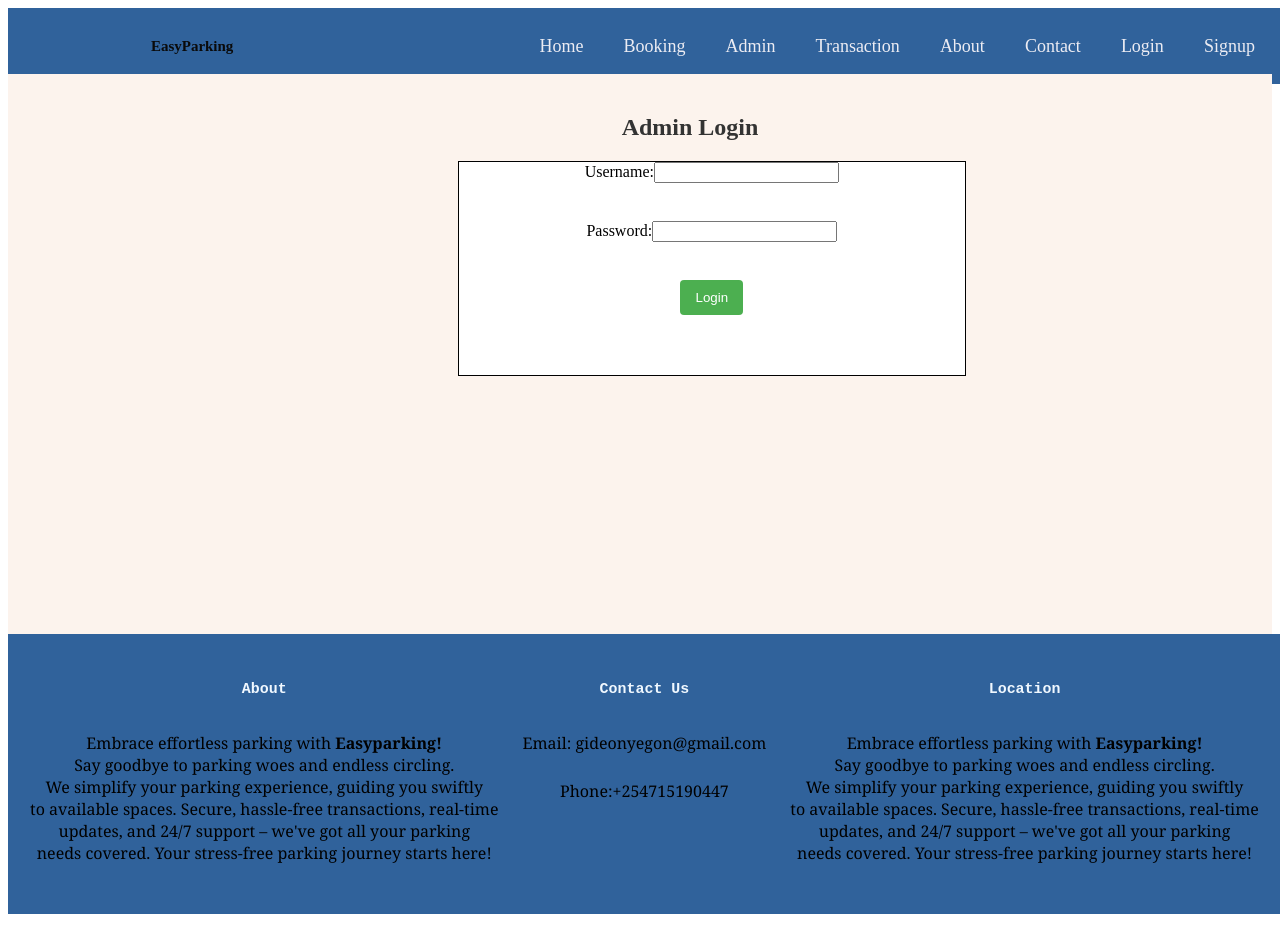
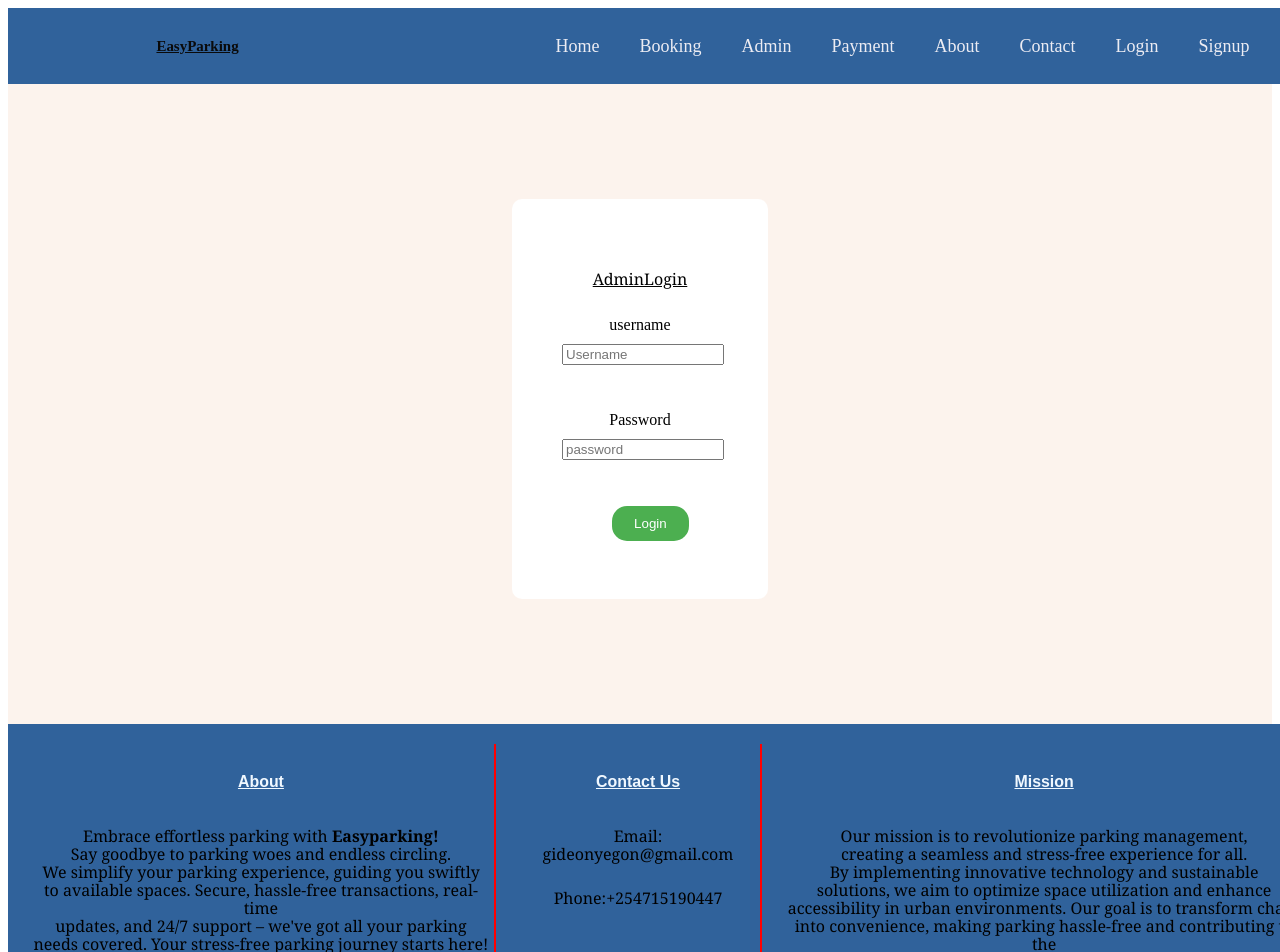
Before and after one commit to Gideonkipyegon/parkingclient, a React (Vite) app: page /Admin in a window 1280 px wide. Shown: the top 952 px of the page. Before the commit the page ends 922 px from the top, so only its background shows below. Built offline with nearby package versions, Linux system fonts and the light colour scheme.

Commit message:
monday commit

```diff
--- a/package.json
+++ b/package.json
@@ -11,6 +11,8 @@
   },
   "dependencies": {
     "@hookform/resolvers": "^3.3.1",
+    "@stripe/react-stripe-js": "^2.5.0",
+    "@stripe/stripe-js": "^3.0.5",
     "axios": "^1.5.1",
     "react": "^18.2.0",
     "react-dom": "^18.2.0",
--- a/src/App.jsx
+++ b/src/App.jsx
@@ -16,7 +16,7 @@ import Sidenav from './components/Sidenav'
 import Admin from './components/Admin.jsx'
 import Rates from './components/Rates.jsx'
 import Reports from './components/Reports.jsx'
-import Transaction from './components/Transaction.jsx'
+import Payment from './components/Payment.jsx'
 function App() {
 
 
@@ -29,7 +29,7 @@ function App() {
       <Route path='/Home' element={<Home />}/>
       <Route path='/Booking' element={<Booking />}/>
       <Route path='/Reports' element={<Reports />}/>
-      <Route path='/Transaction' element={<Transaction />}/>
+      <Route path='/Payment' element={<Payment />}/>
       <Route path='/Admin' element={<Admin />}/>
       <Route path='/Login' element={<Login />}/>
       <Route path='/Rates' element={<Rates />}/>
--- a/src/components/Admin.jsx
+++ b/src/components/Admin.jsx
@@ -1,41 +1,52 @@
-import React, { useState } from 'react';
-// import { useHistory } from 'react-router-dom';
+import React from 'react'
+import { Link } from 'react-router-dom'
+import { Context } from '../context/userContext/Context';
+import { useForm } from 'react-hook-form';
+import * as yup from 'yup';
+import { yupResolver } from '@hookform/resolvers/yup';
+import Axios from 'axios';
+import { useNavigate } from 'react-router-dom';
+import { apidomain } from '../utils/domains';
 import './admin.css'
-function AdminLogin() {
-  const [username, setUsername] = useState('');
-  const [password, setPassword] = useState('');
-  // const history = useHistory();
+function Admin() {
+  // const { user, dispatch } = useContext(Context);
+  const navigate = useNavigate();
+  const schema = yup.object().shape({
+    Username: yup.string().required('Username is required'),
+    password: yup.string().required('password is required').min(4, 'password is too short'),
+  });
 
-  const handleLogin = (e) => {
-    e.preventDefault();
+  const { register, handleSubmit, formState: { errors } } = useForm({ resolver: yupResolver(schema) });
 
-    // Check admin credentials (this is a basic example, in a real app, you'd perform server-side authentication)
-    if (username === 'admin' && password === 'password') {
-      // Successful login, navigate to admin panel
-      Axios.post(`${apidomain}/auth/register`, data);
-    } else {
-      alert('Invalid credentials. Please try again.');
+  const onSubmit = (data) => {
+    Axios.post(`${apidomain}/admins`, data)
+   .then(({data}) => {
+    if(data.token){
+        // dispatch({type:'LOGIN_SUCCESS', payload:data})
+        alert("login successfull")
+        navigate("/");
     }
-  };
 
+})
+.catch((response) => {
+    console.log(response)
+    alert("wrong credentials")
+
+});}
   return (
-    <div className='admin'>
-      <h2>Admin Login</h2>
-      <form onSubmit={handleLogin} className='adminform'>
-        <label>
-          Username:
-          <input type="text" value={username} onChange={(e) => setUsername(e.target.value)} />
-        </label>
-        <br />
-        <label>
-          Password:
-          <input type="password" value={password} onChange={(e) => setPassword(e.target.value)} />
-        </label>
-        <br />
-        <button type="submit">Login</button>
-      </form>
+    <div className='login'>
+        <form className="loginform" onSubmit={handleSubmit(onSubmit)}>
+        <p><u>AdminLogin</u></p>
+        <label htmlFor="">username</label>
+        <input type="text" {...register('Username')} placeholder="Username"/>
+        <p>{errors.FirstName?.message}</p>
+        <label htmlFor="">Password</label>
+        <input type="password" {...register('password')} placeholder="password"/>
+        <p>{errors.password?.message}</p>
+        <button type='submit'>Login</button>
+        </form>
     </div>
-  );
+  )
 }
 
-export default AdminLogin;
+export default Admin
--- a/src/components/Footer.jsx
+++ b/src/components/Footer.jsx
@@ -13,8 +13,8 @@ function Footer() {
       <p>Phone:+254715190447</p>
       </div>
       <div className='footer1'>
-      <h5>Location</h5>
-      <p>Embrace effortless parking with <b>Easyparking!</b> <br/> Say goodbye to parking woes and endless circling. <br />We simplify your parking experience, guiding you swiftly<br /> to available spaces. Secure, hassle-free transactions, real-time <br />updates, and 24/7 support – we've got all your parking <br />needs covered. Your stress-free parking journey starts here!</p>
+      <h5>Mission</h5>
+      <p>Our mission is to revolutionize parking management, <br />creating a seamless and stress-free experience for all. <br />By implementing innovative technology and sustainable<br /> solutions, we aim to optimize space utilization and enhance<br /> accessibility in urban environments. Our goal is to transform chaos <br />into convenience, making parking hassle-free and contributing to the<br /> efficient functioning of cities worldwide.</p>
       </div>
 
     </div>
--- a/src/components/Header.jsx
+++ b/src/components/Header.jsx
@@ -10,7 +10,7 @@ function Header() {
       <Link  to='/Home'>Home</Link>
       <Link  to='/Booking'>Booking</Link>
       <Link  to='/Admin'>Admin</Link>
-      <Link  to='/Transaction'>Transaction</Link>
+      <Link  to='/Payment'>Payment</Link>
       {/* <Link  to='/Rates'>Rates</Link> */}
       <Link  to='/About'>About</Link>
       <Link  to='/Contact'>Contact</Link>
--- /dev/null
+++ b/src/components/Payment.jsx
@@ -0,0 +1,117 @@
+import React from 'react'
+import { useForm } from 'react-hook-form';
+import { useNavigate } from 'react-router-dom';
+import * as yup from 'yup';
+import { yupResolver } from '@hookform/resolvers/yup';
+import { apidomain } from '../utils/domains';
+import Axios from 'axios'
+import './booking.css'
+function Payment() {
+  const navigate= useNavigate();
+  const schema = yup.object().shape({
+    TotalAmount: yup.string().required("totalAmount is required"),
+    PaymentMode: yup.string().required("PaymentMode is required"),
+  })
+  const { register, handleSubmit, formState: { errors } } = useForm({ resolver: yupResolver(schema), });
+  const onSubmit = (data) => {
+      Axios.post(`${apidomain}/Transactions`, data)
+          .then((response) => {
+              console.log(response);
+              console.log('success', response.data.message);
+              alert("payment is successfully done")
+              navigate("/home");
+          })
+          .catch((response) => {
+              console.log(response)
+
+          });
+  }
+  return (
+    <div className='booking'>
+      <form className='bookingform' onSubmit = { handleSubmit(onSubmit)}>
+        <label htmlFor="">Total Amount:</label>
+        <input type="text" {...register("TotalAmount")} placeholder='TotalAmount' />
+        <p>{errors.TotalAmount?.message}</p>
+        <label htmlFor="">Type of payment:</label>
+        <input type="text" {...register("PaymentMode")} placeholder='Mode of Payment?' />
+        <p>{errors.PaymentMode?.message}</p>
+        <button type='submit'>Pay</button>
+      </form>
+    </div>
+  )
+}
+export default Payment
+
+
+
+
+// import React, { useState } from 'react';
+// import { useForm } from 'react-hook-form';
+// import { useNavigate } from 'react-router-dom';
+// import * as yup from 'yup';
+// import { yupResolver } from '@hookform/resolvers/yup';
+// import { apidomain } from '../utils/domains';
+// import Axios from 'axios';
+// import './booking.css';
+// import { CardElement, useStripe, useElements } from '@stripe/react-stripe-js';
+
+// function Transaction() {
+//   const navigate = useNavigate();
+//   const stripe = useStripe();
+//   const elements = useElements();
+//   const [error, setError] = useState(null);
+
+//   const schema = yup.object().shape({
+//     TotalAmount: yup.string().required("Total Amount is required"),
+//     PaymentMode: yup.string().required("Payment Mode is required"),
+//   });
+
+//   const { register, handleSubmit, formState: { errors } } = useForm({ resolver: yupResolver(schema) });
+
+//   const onSubmit = async (data) => {
+//     try {
+//       const cardElement = elements.getElement(CardElement);
+//       const { paymentMethod, error } = await stripe.createPaymentMethod({
+//         type: 'card',
+//         card: cardElement,
+//       });
+
+//       if (error) {
+//         setError(error.message);
+//         return;
+//       }
+
+//       const response = await Axios.post(`${apidomain}/charge`, {
+//         amount: data.TotalAmount * 100, // Amount should be in cents
+//         payment_method: paymentMethod.id,
+//         description: data.PaymentMode,
+//       });
+
+//       console.log(response);
+//       alert("Payment is successfully done");
+//       navigate("/home");
+//     } catch (error) {
+//       console.error("Error:", error);
+//       setError("Something went wrong with the payment. Please try again later.");
+//     }
+//   };
+
+//   return (
+//     <div className='booking'>
+//       <form className='bookingform' onSubmit={handleSubmit(onSubmit)}>
+//         <label htmlFor="">Total Amount:</label>
+//         <input type="text" {...register("TotalAmount")} placeholder='Total Amount' />
+//         <p>{errors.TotalAmount?.message}</p>
+//         <label htmlFor="">Type of payment:</label>
+//         <input type="text" {...register("PaymentMode")} placeholder='Mode of Payment' />
+//         <p>{errors.PaymentMode?.message}</p>
+//         <label htmlFor="">Card Details:</label>
+//         <CardElement />
+//         {error && <div style={{ color: 'red' }}>{error}</div>}
+//         <button type='submit'>Pay</button>
+//       </form>
+//     </div>
+//   );
+// }
+
+// export default Transaction;
--- a/src/components/Transaction.jsx
+++ /dev/null
@@ -1,43 +0,0 @@
-import React from 'react'
-import { useForm } from 'react-hook-form';
-import { useNavigate } from 'react-router-dom';
-import * as yup from 'yup';
-import { yupResolver } from '@hookform/resolvers/yup';
-import { apidomain } from '../utils/domains';
-import Axios from 'axios'
-import './booking.css'
-function Transaction() {
-  const navigate= useNavigate();
-  const schema = yup.object().shape({
-    TotalAmount: yup.string().required("totalAmount is required"),
-    PaymentMode: yup.string().required("PaymentMode is required"),
-  })
-  const { register, handleSubmit, formState: { errors } } = useForm({ resolver: yupResolver(schema), });
-  const onSubmit = (data) => {
-      Axios.post(`${apidomain}/Transactions`, data)
-          .then((response) => {
-              console.log(response);
-              console.log('success', response.data.message);
-              alert("payment is successfully done")
-              navigate("/home");
-          })
-          .catch((response) => {
-              console.log(response)
-
-          });
-  }
-  return (
-    <div className='booking'>
-      <form className='bookingform' onSubmit = { handleSubmit(onSubmit)}>
-        <label htmlFor="">Total Amount:</label>
-        <input type="text" {...register("TotalAmount")} placeholder='TotalAmount' />
-        <p>{errors.TotalAmount?.message}</p>
-        <label htmlFor="">Type of payment:</label>
-        <input type="text" {...register("PaymentMode")} placeholder='Mode of Payment?' />
-        <p>{errors.PaymentMode?.message}</p>
-        <button type='submit'>Pay</button>
-      </form>
-    </div>
-  )
-}
-export default Transaction
--- a/src/components/footer.css
+++ b/src/components/footer.css
@@ -1,8 +1,9 @@
 .footer {
     background-color: rgb(48, 98, 155);
-    height: 30vh;
-    font-family: 'Courier New', Courier, monospace;
-    font-size: large;
+    height: 35vh;
+    font-family: sans-serif;
+    font-size: larger;
+    font-weight: 200;
     padding: 30px;
     color: aliceblue;
     display: flex;
@@ -15,4 +16,11 @@
     gap: 20px;
     padding: 2px;
     text-align: center;
+    border-right: 2px red solid;
+    border-bottom: 2px red solid;
+    line-height: 18px;
 }
+
+h5 {
+    text-decoration: underline;
+}
```
Also changed, not shown: 1 other file (tests, documents, lock files or other folders).
